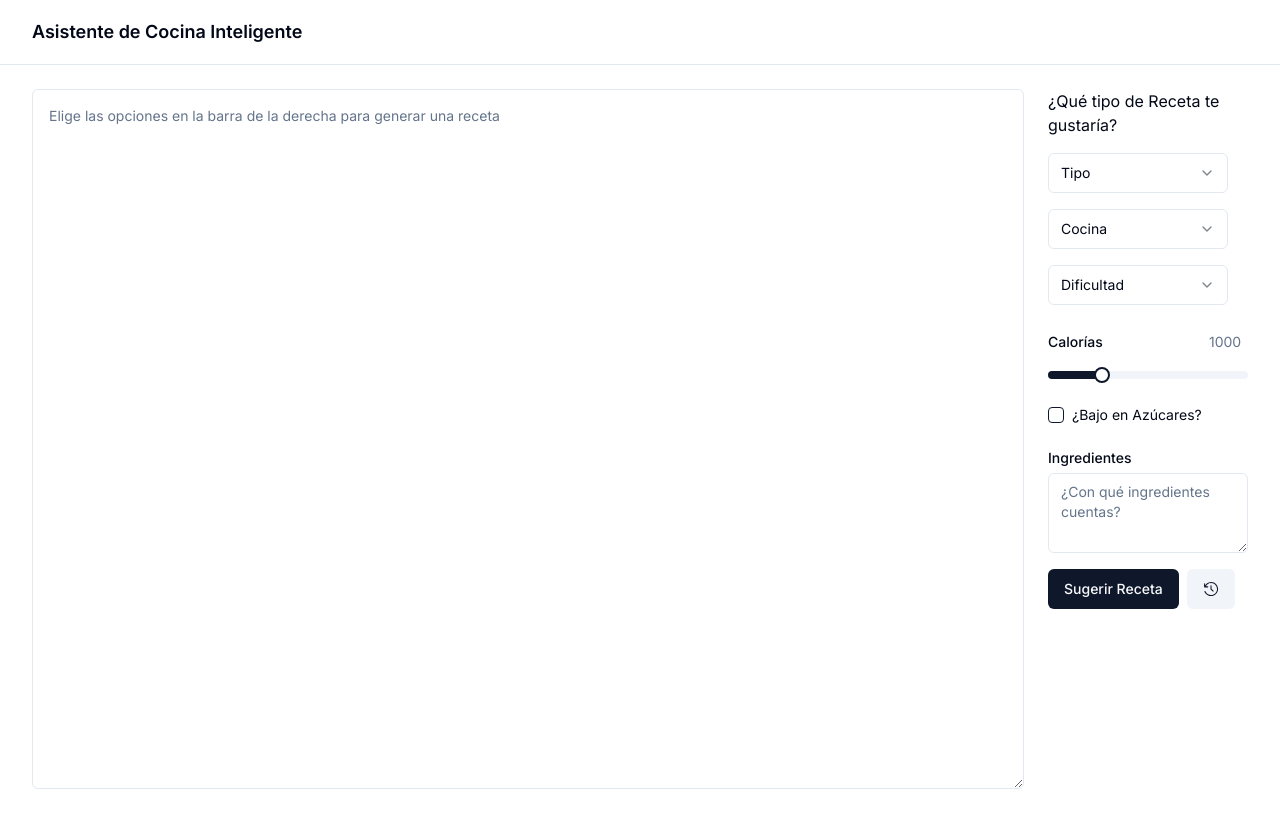
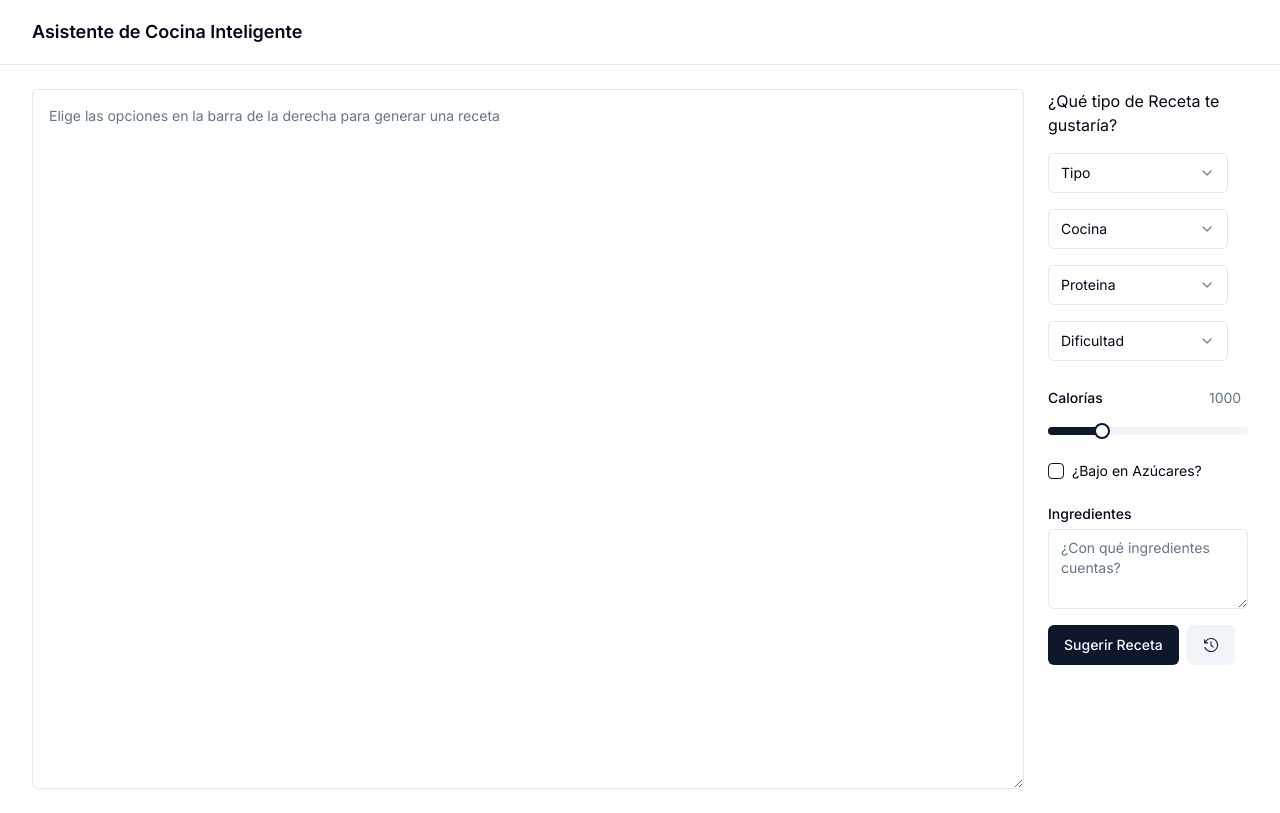
Before and after one commit to warderer/asistente-cocina, a Next.js app: page / in a window 1280 px wide. Built offline with nearby package versions, Linux system fonts and the light colour scheme.

Commit message:
✨ Protein Select UI

```diff
--- a/src/app/page.tsx
+++ b/src/app/page.tsx
@@ -52,6 +52,21 @@ export default function Home() {
                   <SelectItem value="italiana">Italiana</SelectItem>
                   <SelectItem value="china">China</SelectItem>
                   <SelectItem value="japonesa">Japonesa</SelectItem>
+                </SelectContent>
+              </Select>
+
+              <Select>
+                <SelectTrigger className="w-[180px]">
+                  <SelectValue placeholder="Proteina" />
+                </SelectTrigger>
+                <SelectContent>
+                  <SelectItem value="cualquiera">Cualquiera</SelectItem>
+                  <SelectItem value="mexicana">Res</SelectItem>
+                  <SelectItem value="francesa">Cerdo</SelectItem>
+                  <SelectItem value="italiana">Pollo</SelectItem>
+                  <SelectItem value="italiana">Camaron</SelectItem>
+                  <SelectItem value="italiana">Pavo</SelectItem>
+                  <SelectItem value="italiana">Pescado</SelectItem>
                 </SelectContent>
               </Select>
 
```
